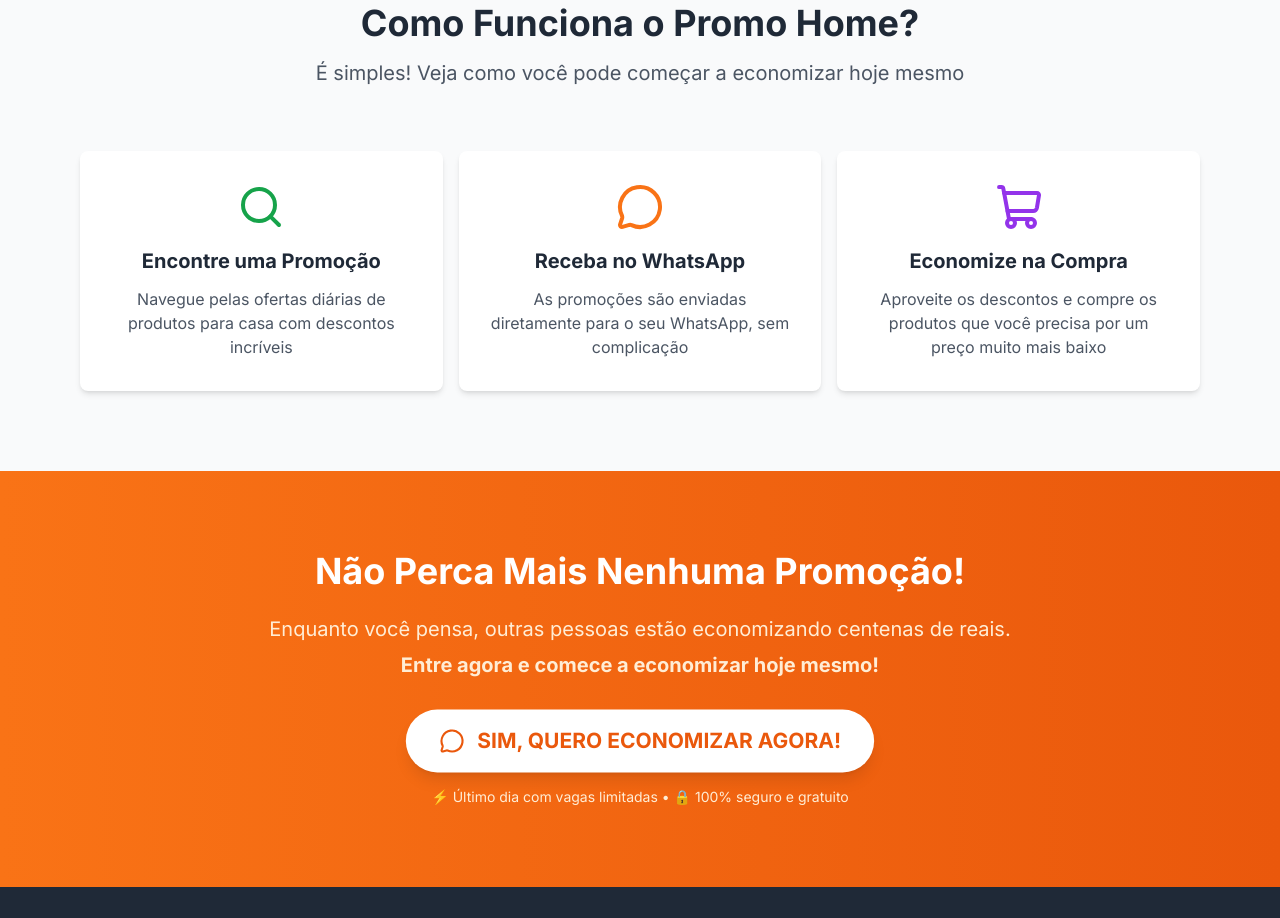
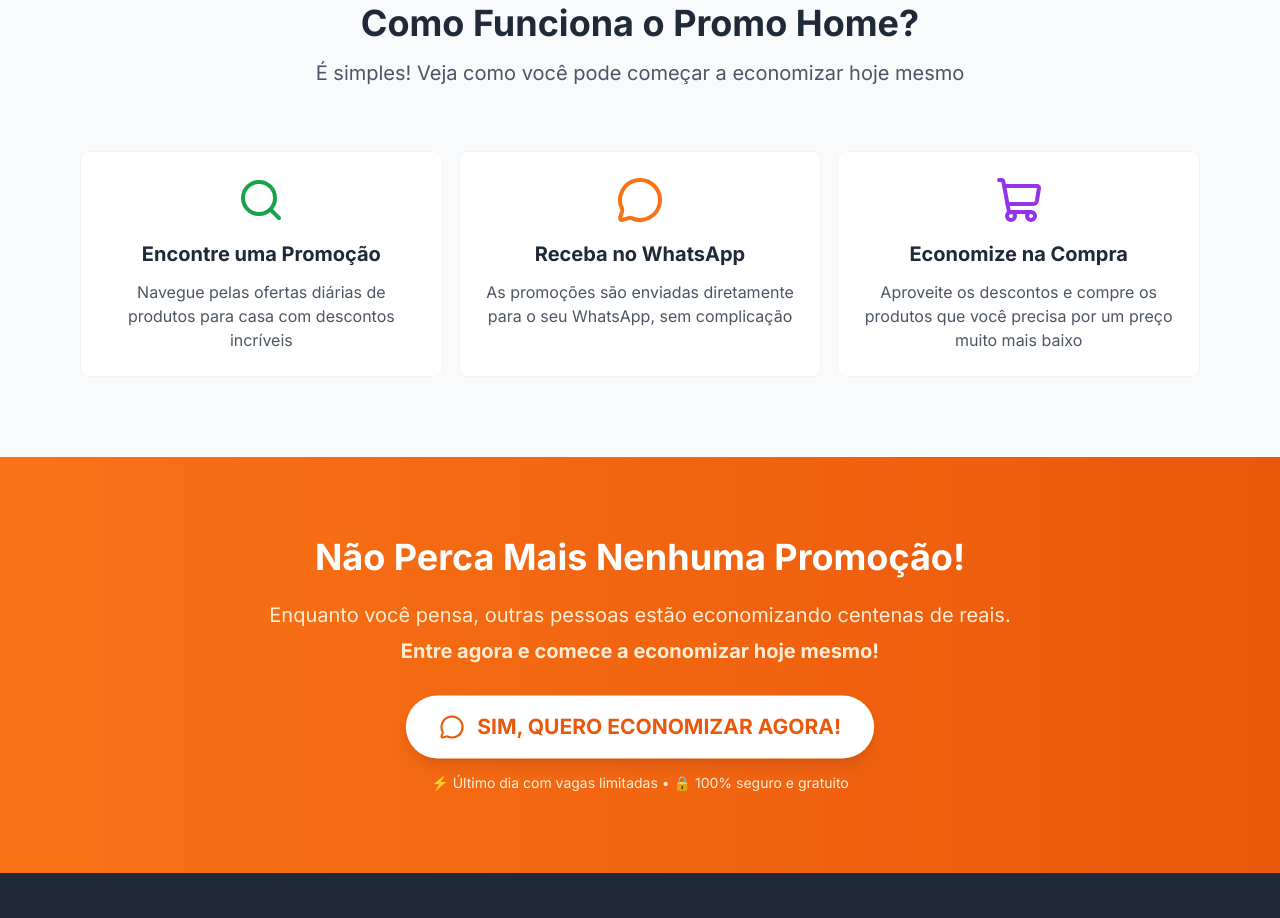
Before and after one commit to mynd-ia/promohome, a plain HTML site: page index.html in a window 1280 px wide. Shown: the part 1340-2258 px from the top of the page. Drawn offline with nearby package versions, Linux system fonts and the light colour scheme.

Commit message:
cards corrigidos

```diff
--- a/index.html
+++ b/index.html
@@ -234,7 +234,7 @@
             </div>
 
             <div class="grid grid-cols-1 md:grid-cols-3 gap-4">
-                <div class="bg-white p-8 rounded-lg shadow-md">
+                <div class="text-center p-6 rounded-lg border border-gray-100 benefit-card bg-white">
                     <i data-lucide="search" class="w-12 h-12 text-green-600 mx-auto mb-4"></i>
                     <h3 class="text-xl font-bold text-gray-800 mb-3 text-center">
                         Encontre uma Promoção
@@ -243,7 +243,7 @@
                         Navegue pelas ofertas diárias de produtos para casa com descontos incríveis
                     </p>
                 </div>
-                <div class="bg-white p-8 rounded-lg shadow-md">
+                <div class="text-center p-6 rounded-lg border border-gray-100 benefit-card bg-white">
                     <i data-lucide="message-circle" class="w-12 h-12 text-orange-500 mx-auto mb-4"></i>
                     <h3 class="text-xl font-bold text-gray-800 mb-3 text-center">
                         Receba no WhatsApp
@@ -252,7 +252,7 @@
                         As promoções são enviadas diretamente para o seu WhatsApp, sem complicação
                     </p>
                 </div>
-                <div class="bg-white p-8 rounded-lg shadow-md">
+                <div class="text-center p-6 rounded-lg border border-gray-100 benefit-card bg-white">
                     <i data-lucide="shopping-cart" class="w-12 h-12 text-purple-600 mx-auto mb-4"></i>
                     <h3 class="text-xl font-bold text-gray-800 mb-3 text-center">
                         Economize na Compra
```
